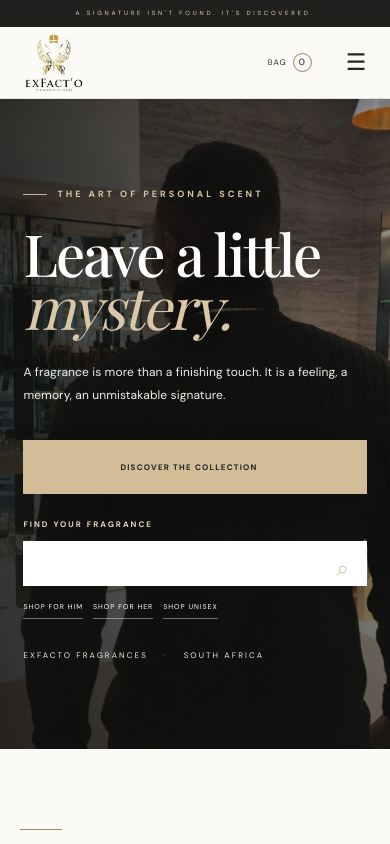
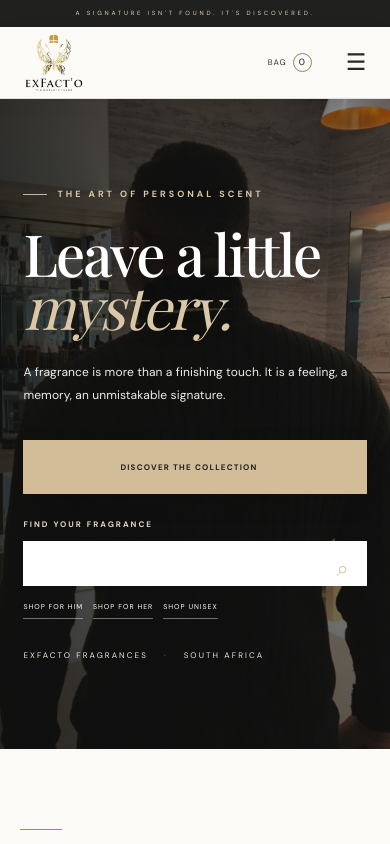
Before and after one commit to manamelamartin365-eng/Exfacto-fragrance, a plain HTML site: page index.html in a window 390 px wide. Shown: the top 844 px of the page. Drawn offline with nearby package versions, Linux system fonts and the light colour scheme.

Commit message:
Reframe homepage hero to show model holding fragrance

```diff
--- a/css/style.css
+++ b/css/style.css
@@ -598,3 +598,13 @@ body:has(.hero) .site-header{box-shadow:0 5px 22px rgba(32,32,30,.035)}
 @media(prefers-reduced-motion:reduce){
  .product-card,.hero-gender-links a,.social-links a{transition:none}
 }
+
+
+/* HERO IMAGE FRAMING — keep the model's hand and fragrance bottle in view */
+.hero-image{background-position:66% 62% !important}
+@media(max-width:760px){
+ .hero-image{background-position:69% 62% !important}
+}
+@media(max-width:420px){
+ .hero-image{background-position:70% 60% !important}
+}
```
